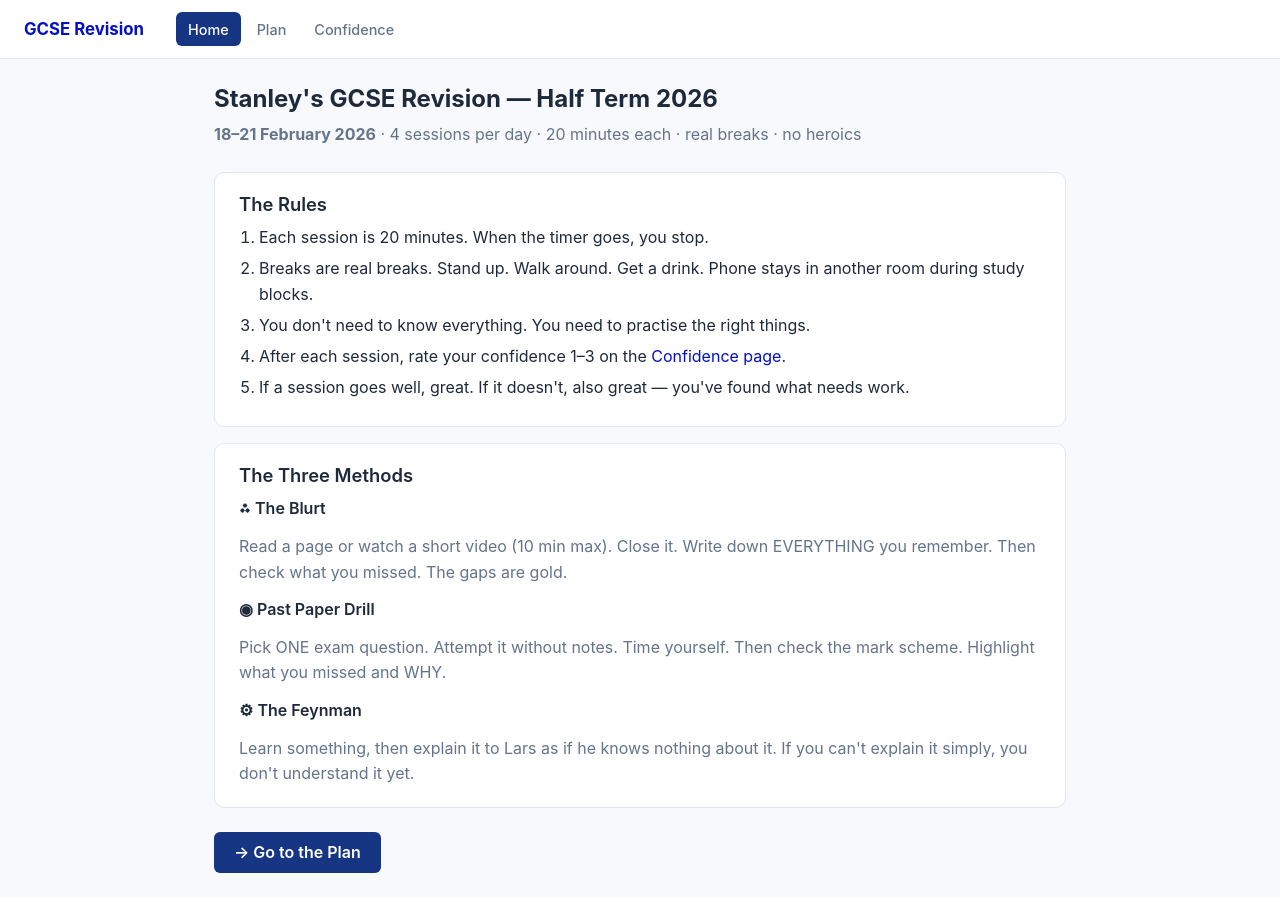
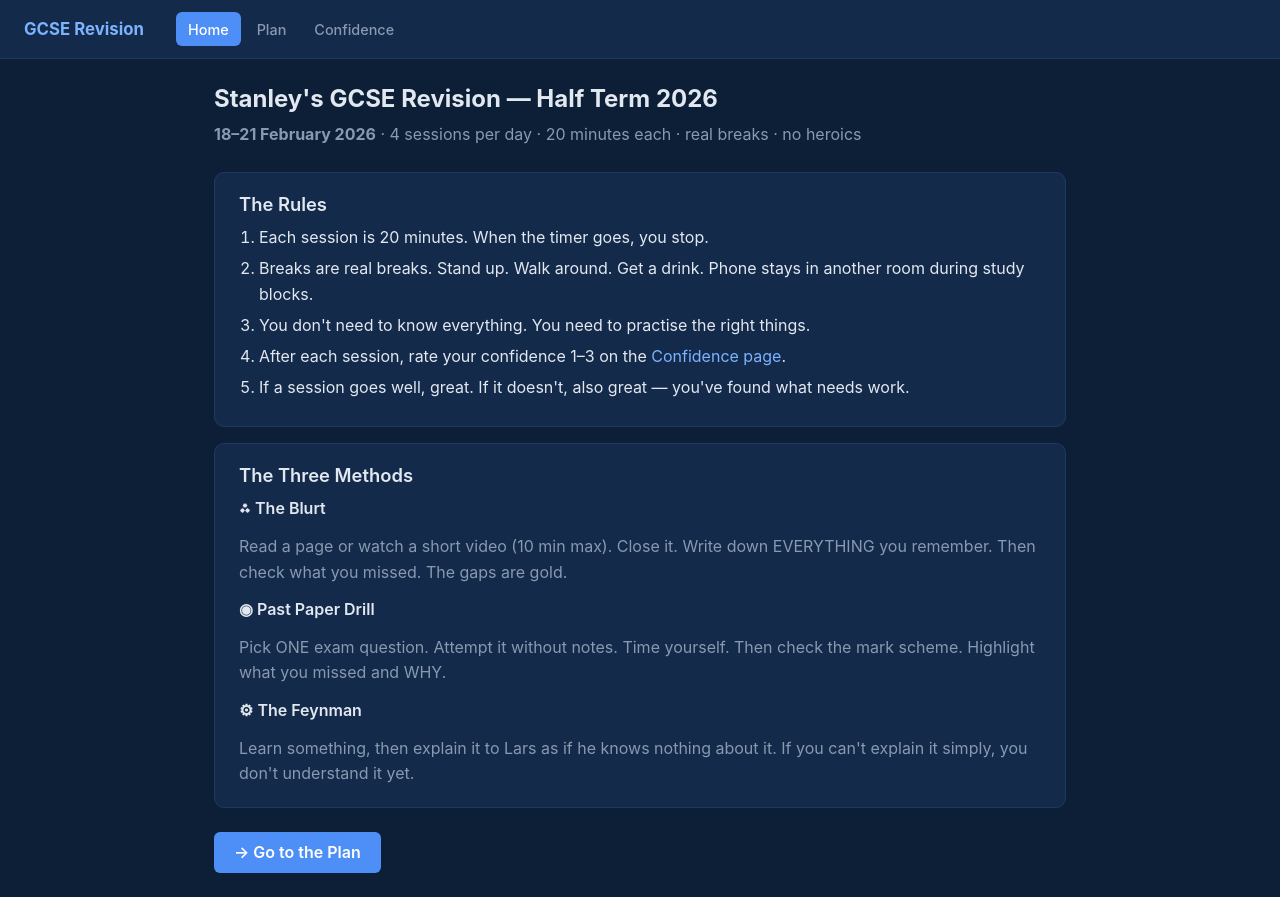
Before and after one commit to larsvers/gcse-study-plan, a SvelteKit app: page / in a window 1280 px wide. Built offline with nearby package versions, Linux system fonts and the light colour scheme.

Commit message:
Dark mode and proper .env file SvelteKit config

```diff
--- a/src/app.css
+++ b/src/app.css
@@ -6,13 +6,13 @@
 }
 
 :root {
-	--accent: rgb(22, 53, 130);
-	--accent-dark: #020fc7;
-	--bg: #f7f9fc;
-	--card: #fff;
-	--border: #e2e8f0;
-	--text: #1e293b;
-	--text-muted: #64748b;
+	--accent: #4d8ef7;
+	--accent-dark: #7bb3ff;
+	--bg: #0d1e37;
+	--card: #142a4a;
+	--border: #1e3a5f;
+	--text: #e2e8f0;
+	--text-muted: #8899b0;
 	--radius: 10px;
 }
 
--- a/src/lib/db/index.js
+++ b/src/lib/db/index.js
@@ -1,10 +1,11 @@
 import { drizzle } from 'drizzle-orm/libsql';
+import { env } from '$env/dynamic/private';
 import * as schema from './schema.js';
 
 export const db = drizzle({
 	connection: {
-		url: process.env.TURSO_DATABASE_URL ?? 'file:local.db',
-		authToken: process.env.TURSO_AUTH_TOKEN
+		url: env.TURSO_DATABASE_URL ?? 'file:local.db',
+		authToken: env.TURSO_AUTH_TOKEN
 	},
 	schema
 });
--- a/src/routes/+layout.svelte
+++ b/src/routes/+layout.svelte
@@ -46,7 +46,7 @@
 		transition: background 0.15s;
 	}
 	.links a:hover {
-		background: #f1f5f9;
+		background: var(--border);
 		text-decoration: none;
 	}
 	.links a.active {
--- a/src/routes/plan/+page.svelte
+++ b/src/routes/plan/+page.svelte
@@ -253,6 +253,8 @@
 		resize: vertical;
 		border: 1px solid var(--border);
 		border-radius: 6px;
+		background: var(--bg);
+		color: var(--text);
 	}
 	textarea:focus,
 	input[type='number']:focus {
@@ -264,6 +266,8 @@
 		border: 1px solid var(--border);
 		border-radius: 6px;
 		padding: 0.35rem 0.5rem;
+		background: var(--bg);
+		color: var(--text);
 	}
 	button[type='submit'] {
 		padding: 0.4rem 1rem;
```
Also changed, not shown: src/routes/rate/+page.svelte (+11 -7 lines).
